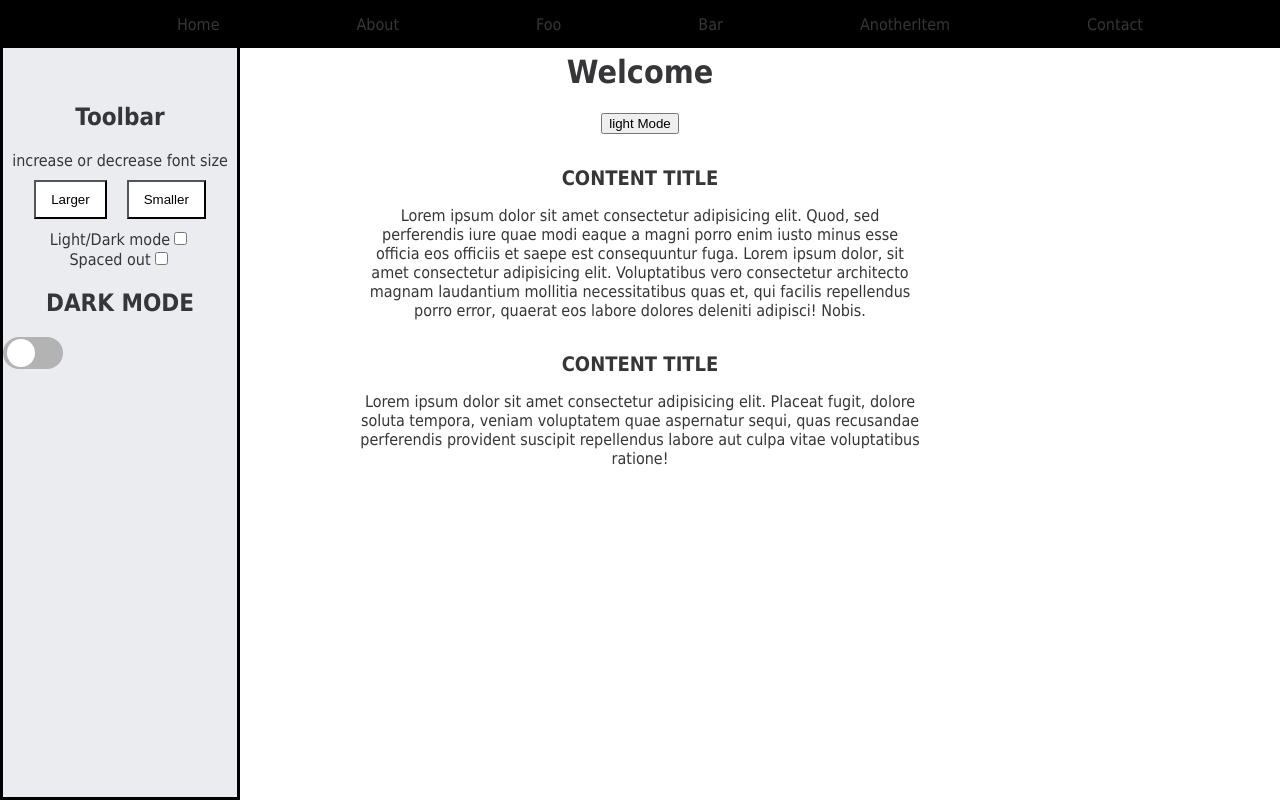
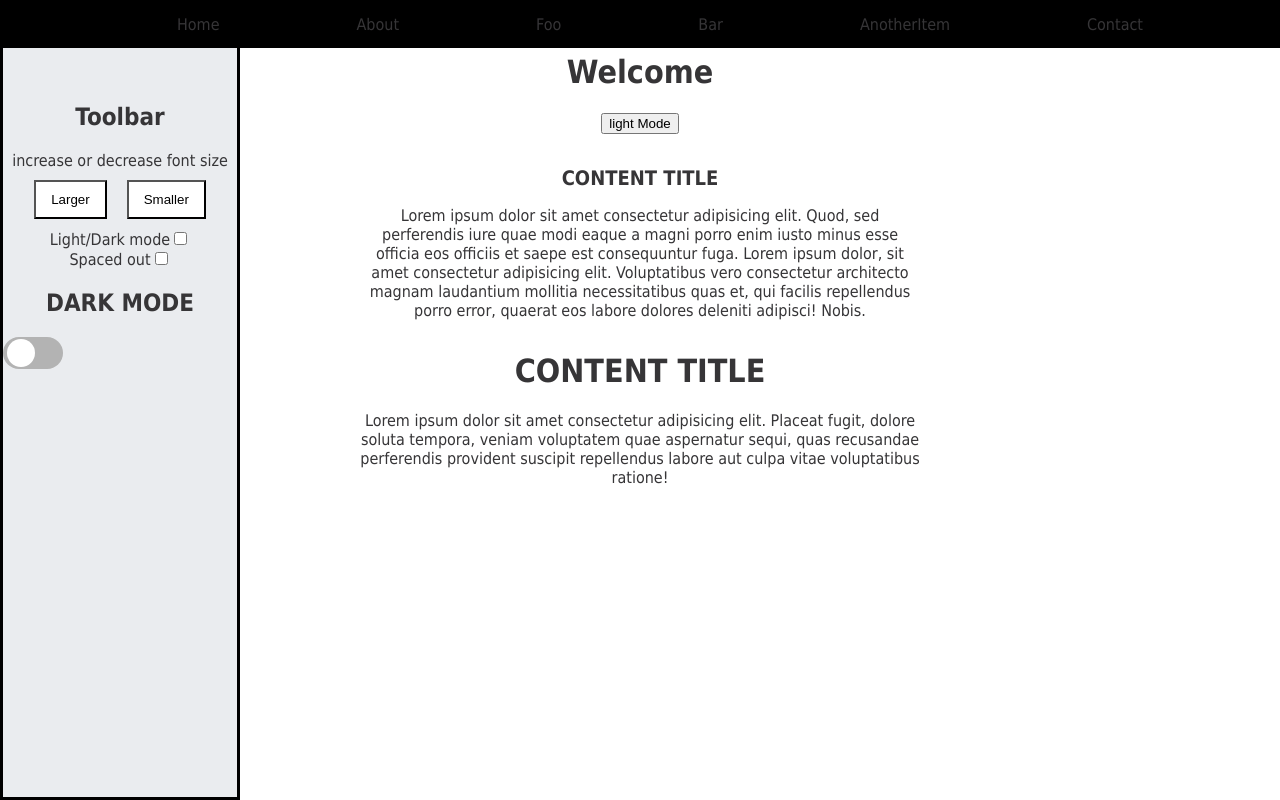
Before and after one commit to kristencoy/cognitive-accessibility, a React (Create React App) app: page / in a window 1280 px wide. Built offline with nearby package versions, Linux system fonts and the light colour scheme.

Commit message:
Changed styled-components syntax to solve dark mode render issue

```diff
--- a/src/App.js
+++ b/src/App.js
@@ -8,24 +8,15 @@ import { initState, reducer } from "./store/reducer";
 import Navbar from "./components/Navbar";
 import Toolbar from "./components/Toolbar";
 
-function App() {
-  // const [theme, setTheme] = useState("light");
-  // const [fontSize, setFontSize] = useState(16)
-
-  const [state, dispatch] = useReducer(reducer, initState);
-
-  // const themeToggle = () => {
-  //   theme === "light" ? setTheme("dark") : setTheme("light");
-  // };
 const Paragraph = styled.p`
-    font-size: ${state.fontSize}px;
+  font-size: ${(props) => props.fontSize}px;
   width: 35rem;
   align-items: center;
   justify-content: center;
 `;
 
 const Title = styled.h1`
-    font-size: ${state.fontSize + 4}px;
+  font-size: ${(props) => props.fontSize + 4}px;
 `;
 
 const ContentContainer = styled.div`
@@ -37,6 +28,16 @@ function App() {
 const Main = styled.main`
   padding-top: 2rem;
 `;
+
+function App() {
+  // const [theme, setTheme] = useState("light");
+  // const [fontSize, setFontSize] = useState(16)
+
+  const [state, dispatch] = useReducer(reducer, initState);
+
+  // const themeToggle = () => {
+  //   theme === "light" ? setTheme("dark") : setTheme("light");
+  // };
 
   return (
     <ThemeProvider theme={state.theme === "light" ? lightTheme : darkTheme}>
@@ -65,8 +66,8 @@ function App() {
           </button>
         </div> */}
           <ContentContainer spaced={state.spaced}>
-            <Title>CONTENT TITLE</Title>
-            <Paragraph>
+            <Title fontSize={state.fontSize}>CONTENT TITLE</Title>
+            <Paragraph fontSize={state.fontSize}>
               Lorem ipsum dolor sit amet consectetur adipisicing elit. Quod, sed
               perferendis iure quae modi eaque a magni porro enim iusto minus
               esse officia eos officiis et saepe est consequuntur fuga. Lorem
@@ -76,9 +77,9 @@ function App() {
               quaerat eos labore dolores deleniti adipisci! Nobis.
             </Paragraph>
           </ContentContainer>
-          <ContentContainer>
+          <ContentContainer fontSize={state.fontSize}>
             <Title>CONTENT TITLE</Title>
-            <Paragraph>
+            <Paragraph fontSize={state.fontSize}>
               Lorem ipsum dolor sit amet consectetur adipisicing elit. Placeat
               fugit, dolore soluta tempora, veniam voluptatem quae aspernatur
               sequi, quas recusandae perferendis provident suscipit repellendus
--- a/src/components/Navbar.js
+++ b/src/components/Navbar.js
@@ -1,6 +1,5 @@
 import styled from "styled-components";
 
-function Navbar() {
 const Nav = styled.nav`
   position: fixed;
   width: 100%;
@@ -25,6 +24,7 @@ function Navbar() {
   display: flex;
 `;
 
+function Navbar() {
   return (
     <Nav>
       <NavList>
--- a/src/components/ToggleSwitch.js
+++ b/src/components/ToggleSwitch.js
@@ -1,6 +1,5 @@
 import styled from "styled-components";
 
-function ToggleSwitch(props) {
 const Label = styled.label`
   display: flex;
   align-items: center;
@@ -41,6 +40,7 @@ function ToggleSwitch(props) {
   }
 `;
 
+function ToggleSwitch(props) {
   return (
     <Label>
       <Input
--- a/src/components/Toolbar.js
+++ b/src/components/Toolbar.js
@@ -1,7 +1,6 @@
 import styled from "styled-components";
 import ToggleSwitch from "./ToggleSwitch";
 
-function Toolbar(props) {
 const Sidebar = styled.div`
   position: fixed;
   width: 15rem;
@@ -29,7 +28,7 @@ function Toolbar(props) {
   margin: 10px;
   background-color: white;
 `;
-
+function Toolbar(props) {
   return (
     <Sidebar>
       <h2>Toolbar</h2>
```
Lines whose indentation alone changed are shown as unchanged.
